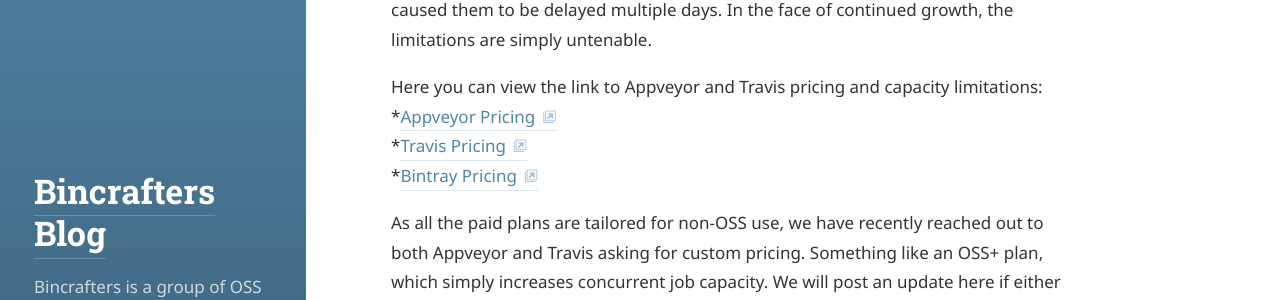
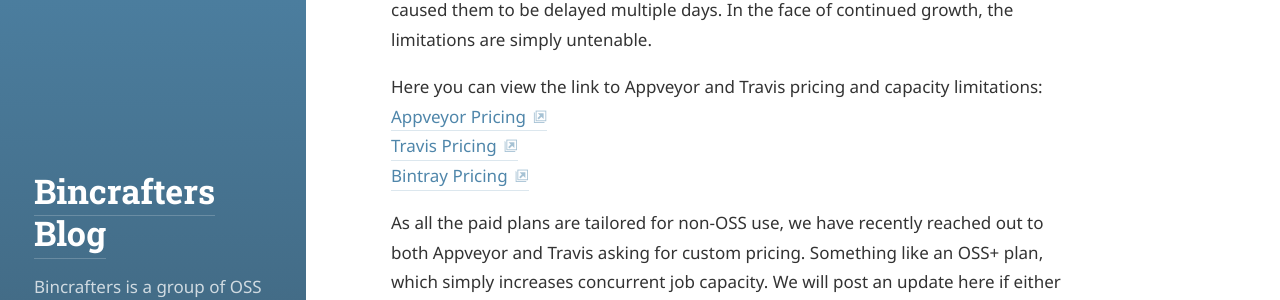
Before and after one commit to bincrafters/bincrafters.github.io, a Jekyll site: the page built from _posts/2017-11-20-Continuous-Integration-Sponsorship.md, in a window 1280 px wide and 900 px high, scrolled down 546 px. Shown: the part 155-455 px from the top of the window. Built offline with Jekyll 4.4.1, drawn with Linux system fonts in a browser that asks for light colours; some web fonts are replaced.

```diff
--- a/_posts/2017-11-20-Continuous-Integration-Sponsorship.md
+++ b/_posts/2017-11-20-Continuous-Integration-Sponsorship.md
@@ -10,9 +10,9 @@ Bincrafters is dedicated to creating, publishing, and maintaining Conan packages
 Travis, Appveyor, and Bintray all provide amazing public services for free.  We don't know how they do it, but we're grateful. It is these services which have enabled Bincrafters to exist in the first place.  We've been hitting the ceiling with each of these services on a regular basis, and engineered around them as best we could.  With free plans, Appveyor runs 1 concurrent job, Travis runs a few for linux, but Mac builds are bottlenecked to 2.  Also, Mac builds have regularly experienced issues which have caused them to be delayed multiple days.   In the face of continued growth, the limitations are simply untenable.
 
 Here you can view the link to Appveyor and Travis pricing and capacity limitations:
-*[Appveyor Pricing](https://www.appveyor.com/pricing)
-*[Travis Pricing](https://travis-ci.com/plans)
-*[Bintray Pricing](https://bintray.com/account/pricing)
+	[Appveyor Pricing](https://www.appveyor.com/pricing)
+	[Travis Pricing](https://travis-ci.com/plans)
+	[Bintray Pricing](https://bintray.com/account/pricing)
 
 As all the paid plans are tailored for non-OSS use, we have recently reached out to both Appveyor and Travis asking for custom pricing.  Something like an OSS+ plan, which simply increases concurrent job capacity. We will post an update here if either can accomodate, but in the meantime we will proceed as if we can only choose from the existing paid plans.
 
```
